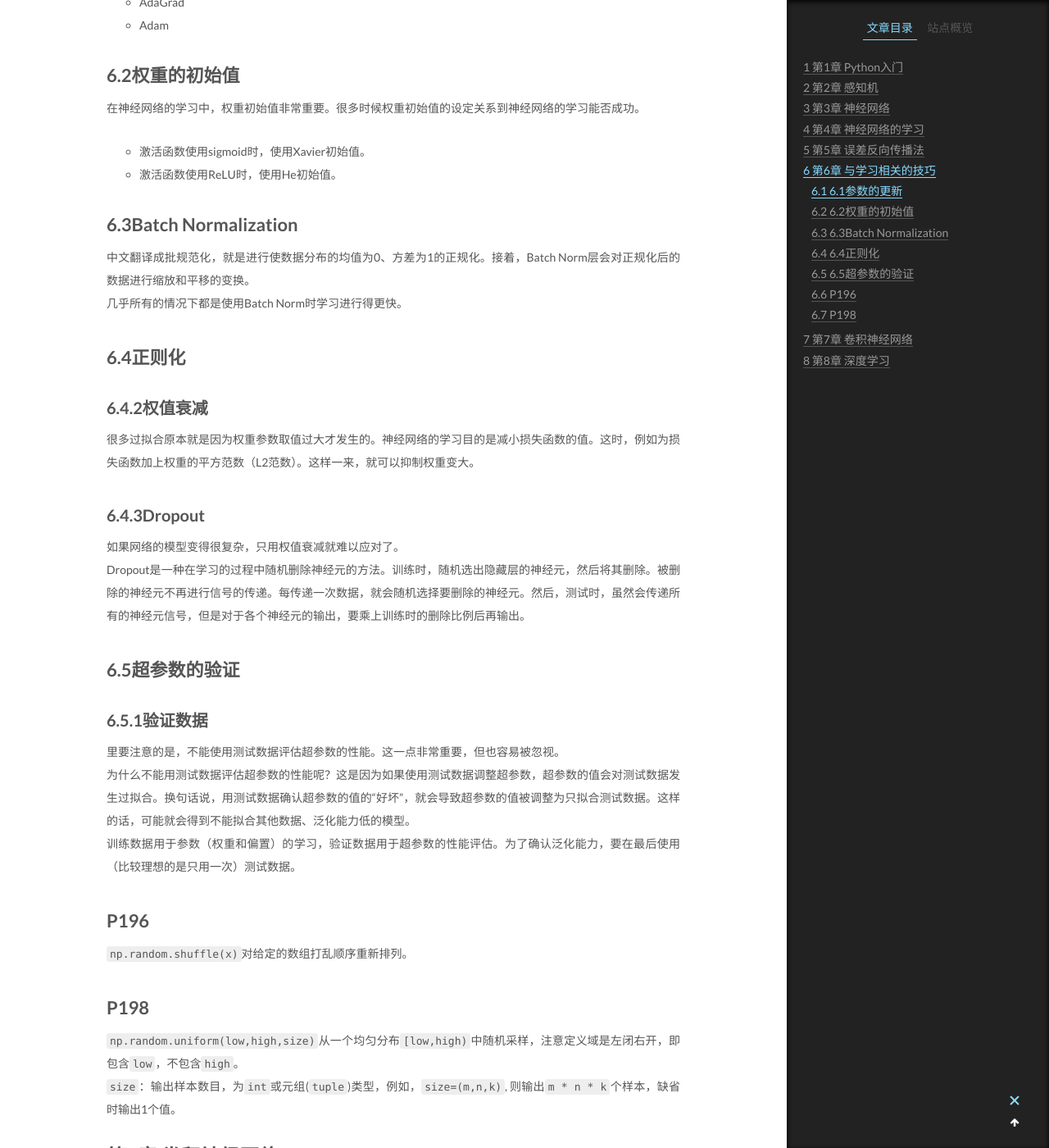
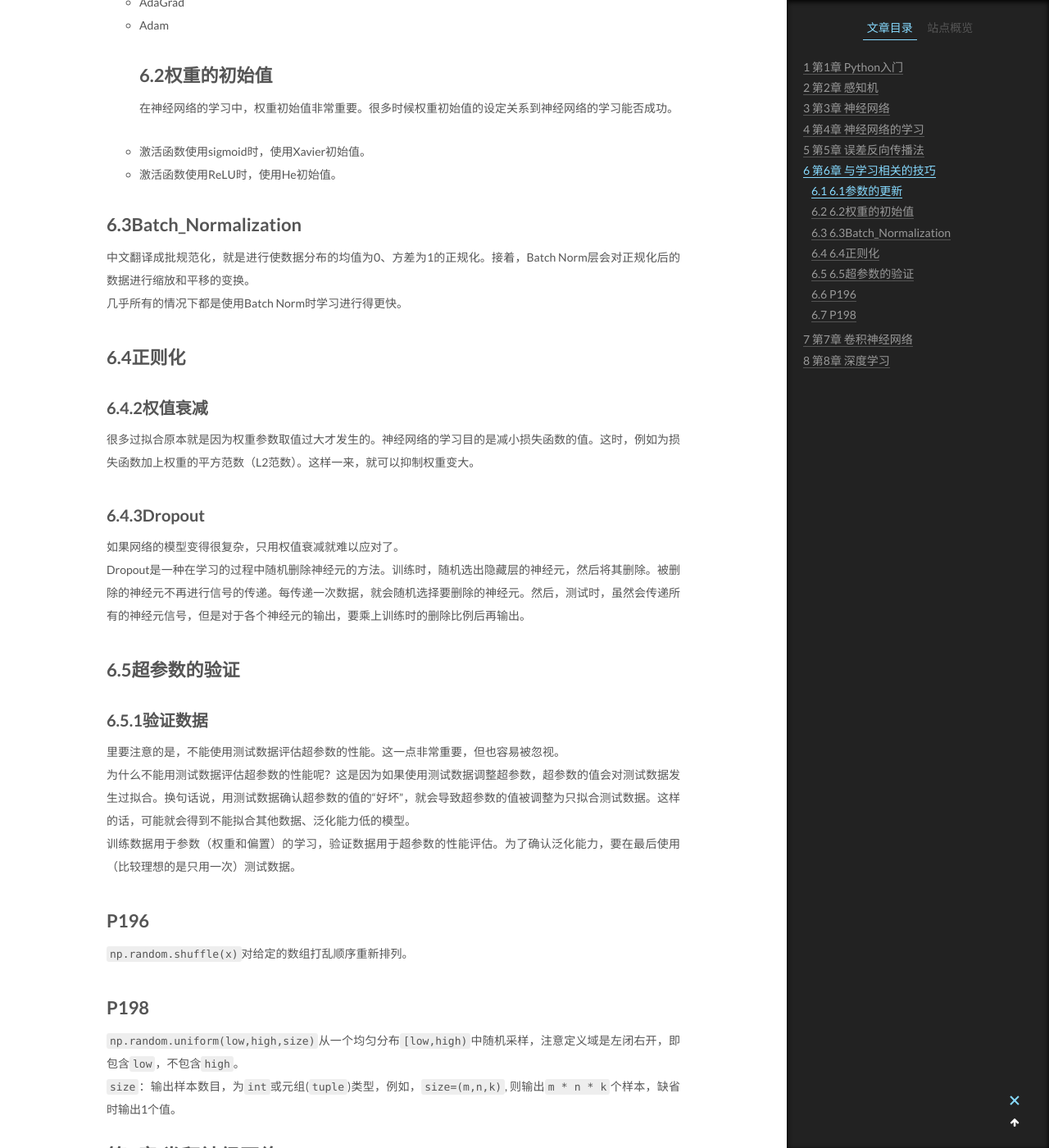
Before and after one commit to luosq0123/luosq0123.github.io, a Jekyll site: the page built from _posts/2018-12-17-深度学习入门-基于Python的理论与实现-笔记.md, in a window 1280 px wide and 1400 px high, scrolled down 6414 px. Shown: the whole window at 82% size. Built offline with Jekyll 4.4.1, drawn with Linux system fonts in a browser that asks for light colours; comment, search, counter and statistics services are not loaded.

Commit message:
改格式

```diff
--- a/_posts/2018-12-17-深度学习入门-基于Python的理论与实现-笔记.md
+++ b/_posts/2018-12-17-深度学习入门-基于Python的理论与实现-笔记.md
@@ -215,13 +215,12 @@ OrderedDict([('a', 1), ('b', 2), ('c', 3)])
 - Momentum
 - AdaGrad
 - Adam
-
 ## 6.2权重的初始值
 在神经网络的学习中，权重初始值非常重要。很多时候权重初始值的设定关系到神经网络的学习能否成功。
 - 激活函数使用sigmoid时，使用Xavier初始值。
 - 激活函数使用ReLU时，使用He初始值。
 
-## 6.3Batch Normalization
+## 6.3Batch_Normalization
 中文翻译成批规范化，就是进行使数据分布的均值为0、方差为1的正规化。接着，Batch Norm层会对正规化后的数据进行缩放和平移的变换。
 几乎所有的情况下都是使用Batch Norm时学习进行得更快。
 ## 6.4正则化
```
